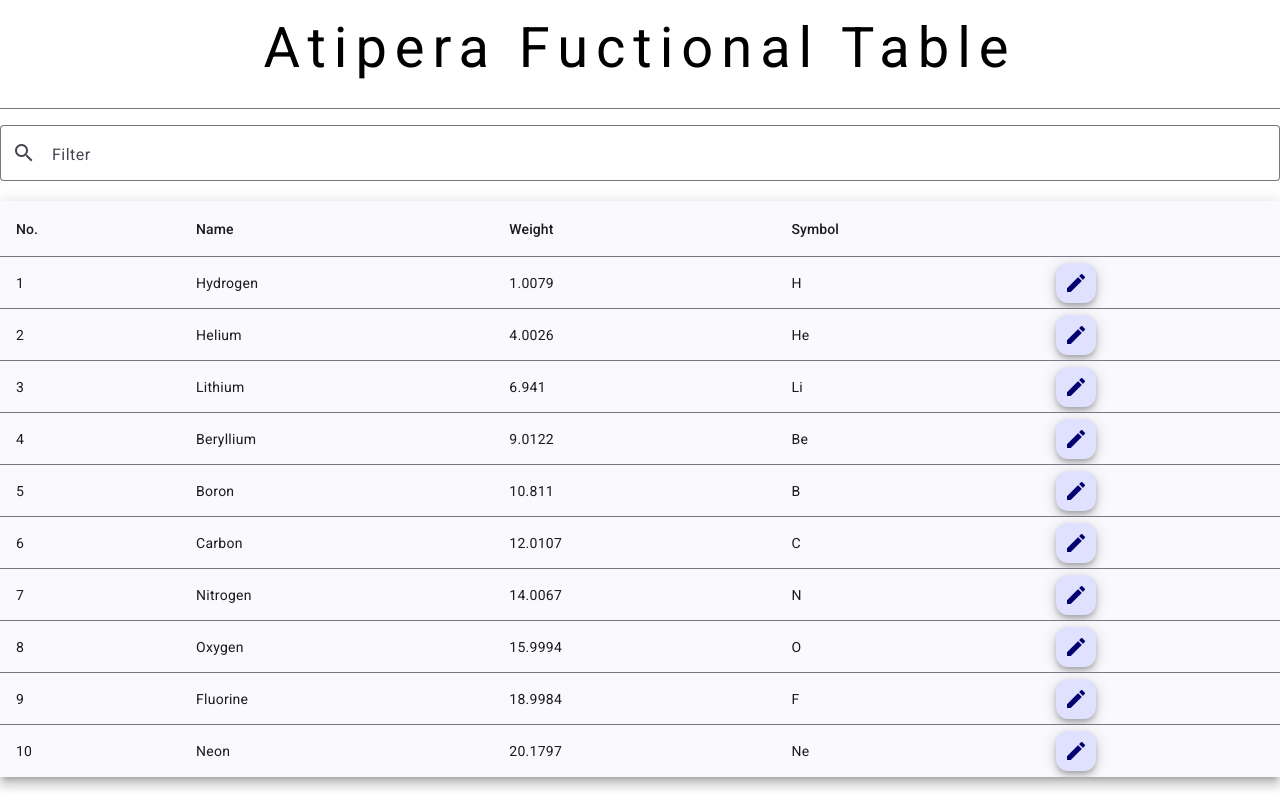
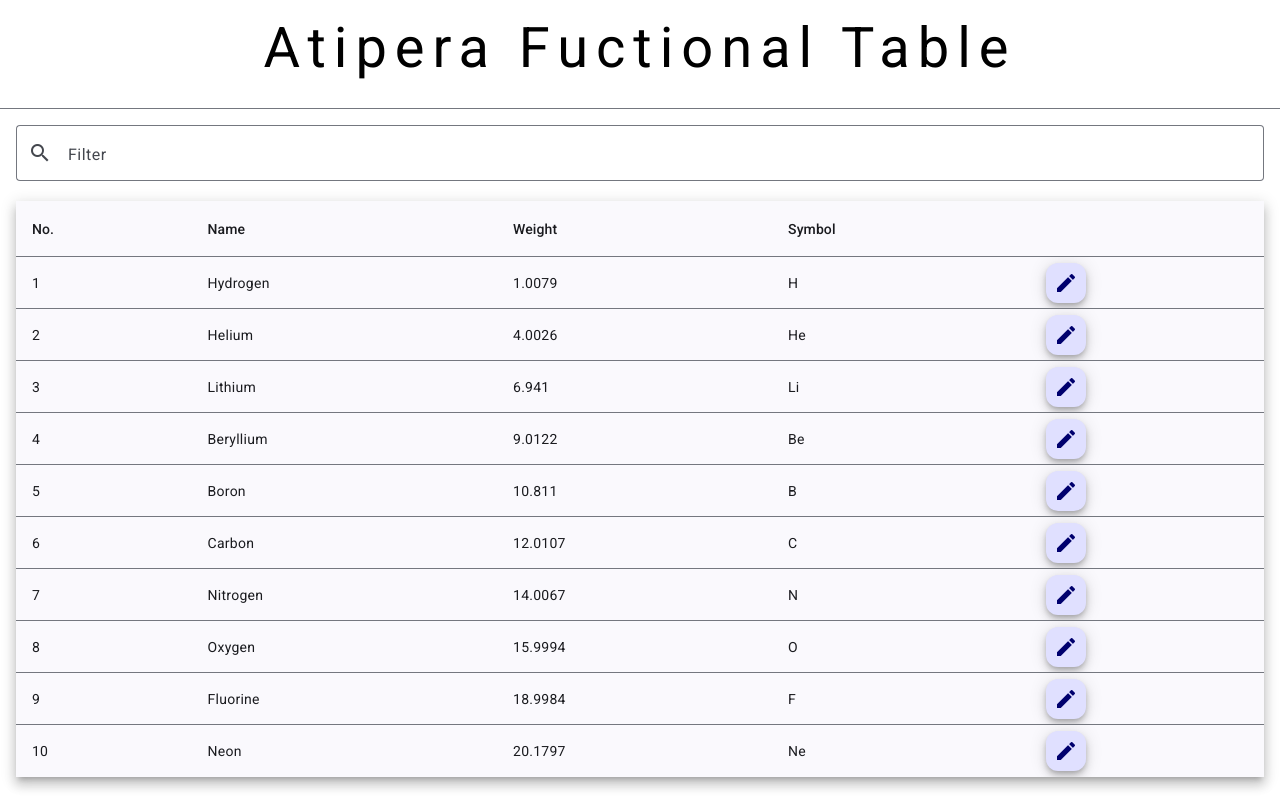
Before and after one commit to krylak123/atipera-functional-table, an Angular app: page / in a window 1280 px wide. Built offline with nearby package versions, Linux system fonts and the light colour scheme.

Commit message:
feat: isolate table to separate component

```diff
--- a/src/app/app.component.html
+++ b/src/app/app.component.html
@@ -3,42 +3,16 @@
 
   <mat-divider />
 
-  <mat-form-field>
-    <mat-label>Filter</mat-label>
-    <input matInput [formControl]="filterFormControl" />
-    <mat-icon matPrefix>search</mat-icon>
-  </mat-form-field>
+  <section class="table-container">
+    <mat-form-field>
+      <mat-label>Filter</mat-label>
+      <input matInput [formControl]="filterFormControl" />
+      <mat-icon matPrefix>search</mat-icon>
+    </mat-form-field>
 
-  <table mat-table [dataSource]="dataSource" class="mat-elevation-z8">
-    <ng-container matColumnDef="position">
-      <th mat-header-cell *matHeaderCellDef>No.</th>
-      <td mat-cell *matCellDef="let element">{{ element.position }}</td>
-    </ng-container>
-    <ng-container matColumnDef="name">
-      <th mat-header-cell *matHeaderCellDef>Name</th>
-      <td mat-cell *matCellDef="let element">{{ element.name }}</td>
-    </ng-container>
-    <ng-container matColumnDef="weight">
-      <th mat-header-cell *matHeaderCellDef>Weight</th>
-      <td mat-cell *matCellDef="let element">{{ element.weight }}</td>
-    </ng-container>
-    <ng-container matColumnDef="symbol">
-      <th mat-header-cell *matHeaderCellDef>Symbol</th>
-      <td mat-cell *matCellDef="let element">{{ element.symbol }}</td>
-    </ng-container>
-    <ng-container matColumnDef="actions">
-      <th mat-header-cell *matHeaderCellDef></th>
-      <td mat-cell *matCellDef="let element">
-        <button mat-mini-fab (click)="handleTableRowEditBtnClick(element)">
-          <mat-icon>edit</mat-icon>
-        </button>
-      </td>
-    </ng-container>
-
-    <tr mat-header-row *matHeaderRowDef="displayedColumns"></tr>
-    <tr mat-row *matRowDef="let row; columns: displayedColumns"></tr>
-    <tr class="mat-row" *matNoDataRow>
-      <td class="mat-cell" colspan="4">No data matching the filter "{{ filterFormControl.value }}"</td>
-    </tr>
-  </table>
+    <app-periodic-table
+      [dataSource]="dataSource"
+      [filteredInputValue]="filterFormControl.value"
+      (editBtnClick)="handleTableRowEditBtnClick($event)" />
+  </section>
 </div>
--- a/src/app/app.component.ts
+++ b/src/app/app.component.ts
@@ -7,8 +7,8 @@ import { MatDivider } from '@angular/material/divider';
 import { MatFormFieldModule } from '@angular/material/form-field';
 import { MatIcon } from '@angular/material/icon';
 import { MatInput } from '@angular/material/input';
-import { MatTableDataSource, MatTableModule } from '@angular/material/table';
-import { EditTableRowDialogComponent } from '@components';
+import { MatTableDataSource } from '@angular/material/table';
+import { EditTableRowDialogComponent, PeriodicTableComponent } from '@components';
 import { IPeriodicElement } from '@data-access';
 import { debounceTime, distinctUntilChanged, filter, tap } from 'rxjs';
 
@@ -17,7 +17,15 @@ import { inputDebounceTime } from './app.constants';
 @Component({
   selector: 'app-root',
   standalone: true,
-  imports: [MatDivider, MatInput, MatTableModule, MatFormFieldModule, ReactiveFormsModule, MatIcon, MatMiniFabButton],
+  imports: [
+    MatDivider,
+    MatInput,
+    MatFormFieldModule,
+    ReactiveFormsModule,
+    MatIcon,
+    MatMiniFabButton,
+    PeriodicTableComponent,
+  ],
   templateUrl: `./app.component.html`,
   styleUrl: './app.component.scss',
 })
@@ -27,7 +35,6 @@ export class AppComponent implements OnInit {
   readonly #matDialog = inject(MatDialog);
 
   filterFormControl = this.#fb.control<string>('');
-  displayedColumns: string[] = ['position', 'name', 'weight', 'symbol', 'actions'];
   dataSource = new MatTableDataSource<IPeriodicElement>([
     { position: 1, name: 'Hydrogen', weight: 1.0079, symbol: 'H' },
     { position: 2, name: 'Helium', weight: 4.0026, symbol: 'He' },
--- a/src/app/components/index.ts
+++ b/src/app/components/index.ts
@@ -1 +1,2 @@
 export * from './edit-table-row-dialog/edit-table-row-dialog.component';
+export * from './periodic-table/periodic-table.component';
--- /dev/null
+++ b/src/app/components/periodic-table/periodic-table.component.html
@@ -0,0 +1,32 @@
+<table mat-table [dataSource]="dataSource()" class="mat-elevation-z8">
+  <ng-container matColumnDef="position">
+    <th mat-header-cell *matHeaderCellDef>No.</th>
+    <td mat-cell *matCellDef="let element">{{ element.position }}</td>
+  </ng-container>
+  <ng-container matColumnDef="name">
+    <th mat-header-cell *matHeaderCellDef>Name</th>
+    <td mat-cell *matCellDef="let element">{{ element.name }}</td>
+  </ng-container>
+  <ng-container matColumnDef="weight">
+    <th mat-header-cell *matHeaderCellDef>Weight</th>
+    <td mat-cell *matCellDef="let element">{{ element.weight }}</td>
+  </ng-container>
+  <ng-container matColumnDef="symbol">
+    <th mat-header-cell *matHeaderCellDef>Symbol</th>
+    <td mat-cell *matCellDef="let element">{{ element.symbol }}</td>
+  </ng-container>
+  <ng-container matColumnDef="actions">
+    <th mat-header-cell *matHeaderCellDef></th>
+    <td mat-cell *matCellDef="let element">
+      <button mat-mini-fab (click)="editBtnClick.emit(element)">
+        <mat-icon>edit</mat-icon>
+      </button>
+    </td>
+  </ng-container>
+
+  <tr mat-header-row *matHeaderRowDef="displayedColumns"></tr>
+  <tr mat-row *matRowDef="let row; columns: displayedColumns"></tr>
+  <tr class="mat-row" *matNoDataRow>
+    <td class="mat-cell" colspan="4">No data matching the filter "{{ filteredInputValue() }}"</td>
+  </tr>
+</table>
--- /dev/null
+++ b/src/app/components/periodic-table/periodic-table.component.scss
@@ -0,0 +1,3 @@
+:host {
+  display: block;
+}
--- /dev/null
+++ b/src/app/components/periodic-table/periodic-table.component.ts
@@ -0,0 +1,21 @@
+import { ChangeDetectionStrategy, Component, input, output } from '@angular/core';
+import { MatMiniFabButton } from '@angular/material/button';
+import { MatIcon } from '@angular/material/icon';
+import { MatTableDataSource, MatTableModule } from '@angular/material/table';
+import { IPeriodicElement } from '@data-access';
+
+@Component({
+  selector: 'app-periodic-table',
+  standalone: true,
+  imports: [MatTableModule, MatIcon, MatMiniFabButton],
+  templateUrl: './periodic-table.component.html',
+  styleUrl: './periodic-table.component.scss',
+  changeDetection: ChangeDetectionStrategy.OnPush,
+})
+export class PeriodicTableComponent {
+  dataSource = input.required<MatTableDataSource<IPeriodicElement>>();
+  filteredInputValue = input<string>('');
+  editBtnClick = output<IPeriodicElement>();
+
+  displayedColumns: string[] = ['position', 'name', 'weight', 'symbol', 'actions'];
+}
--- a/src/styles/config/_containers.scss
+++ b/src/styles/config/_containers.scss
@@ -2,3 +2,7 @@
   margin: 0 auto;
   width: min(100%, 1920px);
 }
+
+.table-container {
+  padding: 0 1rem;
+}
```
